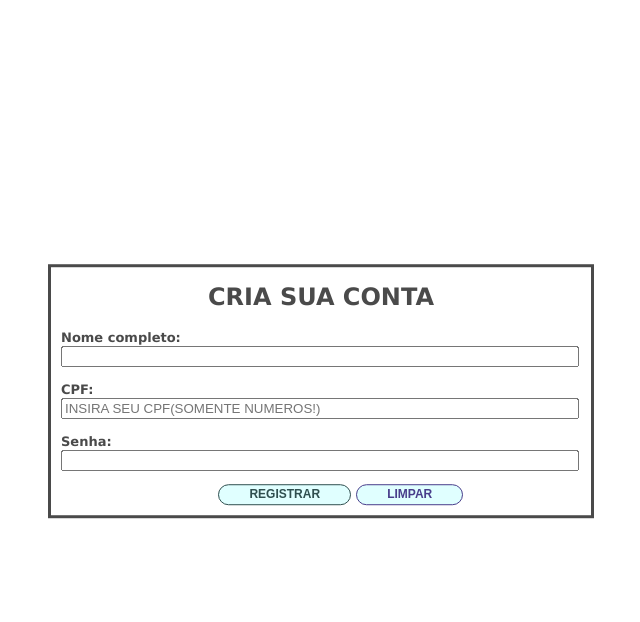
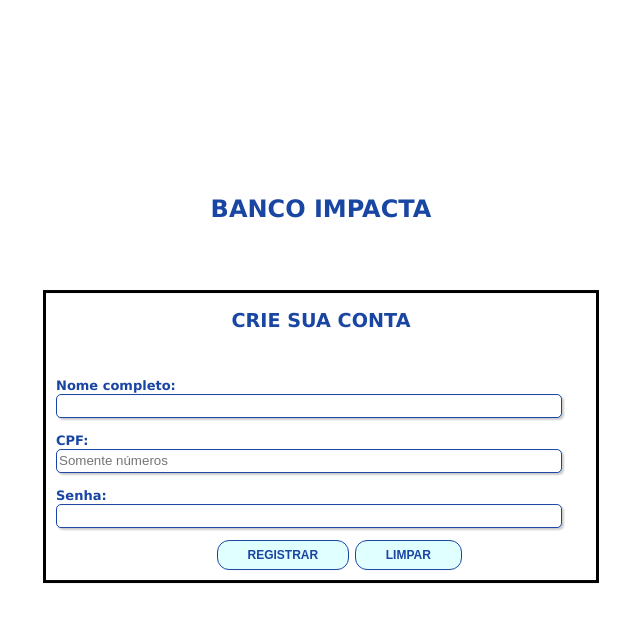
Before and after one commit to Erozinho/impacta-SPAP, a Flask app: page /register in a window 1280 px wide. Shown: the top 622 px of the page, without its empty margins (319-959 px from the left). Run offline with Flask 3, Linux system fonts and the light colour scheme.

Commit message:
✨ feat: Pagina de Cadastro

```diff
--- a/website/static/style.css
+++ b/website/static/style.css
@@ -12,16 +12,30 @@ body{
 
 form{
     border-style: solid;
-    border-width: 1px black;
+    border-color: black;
+    border-width: 1.0px black;
     font-family: Verdana;
-    max-width: 540px;
-    color:#4a4a4a;
+    max-width: 550px;
+    color:hsl(221, 73%, 37%);
+    font-weight: bold;
+    margin-block: 20px;
 }
 
 h1{
   text-align: center;
+  height: 75px;
   font-weight: bold;
   font-size: 1.5em;
+  font-family: Verdana;
+  color:hsl(221, 73%, 37%);
+}
+
+h2{
+  text-align: center;
+  font-weight: bold;
+  height: 50px;
+  font-size: 1.2em;
+
 }
 
 .nome,.senha,.cpf{
@@ -43,12 +57,18 @@ h1{
   margin-left: 10px;
   margin-right: 10px;
   margin-bottom: 12px;
+  border-radius: 5px;
+  border: 1px solid hsl(221, 73%, 37%);
+  box-shadow: 2px 2px 2px rgb(0,0,0,0.2);
+  height: 20px;
+  width: 500px;
+
 }
 
 .botao1{
   background-color: lightcyan;
-  border: 1px solid darkslategray;
-  color: darkslategray;
+  border: 1px solid hsl(221, 73%, 37%);
+  color: hsl(221, 73%, 37%);
   padding: 0.2em 2.5em;
   text-align: center;
   text-decoration: none;
@@ -56,14 +76,15 @@ h1{
   font-size: 12px;
   border-radius: 12px;
   font-weight: bold;
+  height: 30px;
 }
 .botao1:hover,.botao2:hover {
   background-color: lightgray;
 }
 .botao2{
   background-color: lightcyan;
-  border: 1px solid darkslateblue;
-  color: darkslateblue;
+  border: 1px solid hsl(221, 73%, 37%);
+  color: hsl(221, 73%, 37%);
   padding: 0.2em 2.5em;
   text-align: center;
   text-decoration: none;
@@ -72,32 +93,13 @@ h1{
   border-radius: 12px;
   font-weight: bold;
   margin-bottom: 10px;
+  height: 30px;
 }
 
 .bcentral{
   margin-left: 31%;
 }
 
-.botao3 {
-  background-color: lightcyan;
-  border: 1.5px solid darkslateblue;
-  border-radius: 20px 20px 20px 20px;
-  color: #4a4a4a;
-  padding: 16px;
-  text-align: center;
-  text-decoration: none;
-  display: flex;
-  font-size: 16px;
-  margin: auto;
-}
-
-.botao3:hover {
-  background-color: rgb(81, 81, 81);
-  color:rgb(255, 255, 255);
-  transition: all 0.3s ease-in-out;
-}
-
-
 .site-content{
     flex-grow: 1;
 }
--- a/website/template/registrar.html
+++ b/website/template/registrar.html
@@ -3,13 +3,17 @@
 {% block conteudo %}
 
 <div class="centralize">
+  <h1>BANCO IMPACTA</h1>
+
   <form id="form1" method="post">
-      <h1>CRIA SUA CONTA</h1>
+
+      <h2>CRIE SUA CONTA</h2>
+
       <label class="nome" for="nome">Nome completo:</label><br>
       <input type="text" id="nome" name="nome" required><br>
 
       <label class="cpf" for="cpf">CPF:</label><br>
-      <input type="text" id="cpf" name="cpf" placeholder="INSIRA SEU CPF(SOMENTE NUMEROS!)" pattern="[0-9]{11}" required>
+      <input type="text" id="cpf" name="cpf" placeholder="Somente números" pattern="[0-9]{11}" required>
 
       <label class="senha" for="senha">Senha:</label><br>
       <input type="password" id="senha" name="senha" required><br>
```
